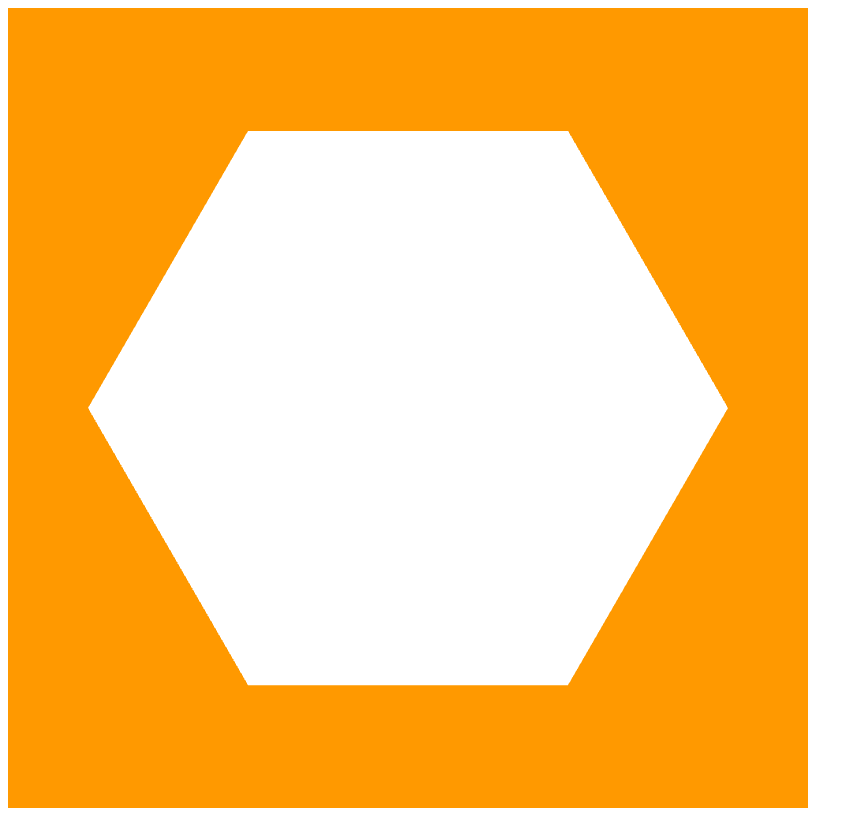
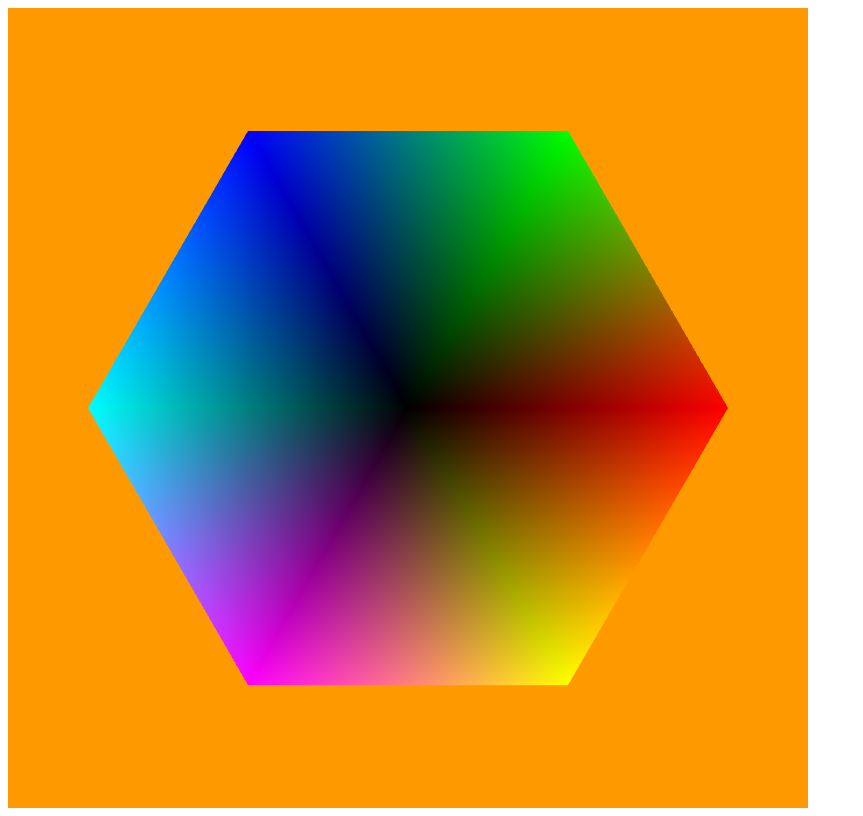
Before and after one commit to holtrop/webgl-experiments, a plain HTML site: page hello_world/index.html in a window 1280 px wide. Shown: the whole page, without its empty margins (0-863 px from the left). Drawn offline with Linux system fonts and the light colour scheme.

Commit message:
add color to hello_world experiment

```diff
--- a/hello_world/index.html
+++ b/hello_world/index.html
@@ -3,18 +3,22 @@
     <title>Hello World</title>
     <script id="v-main" type="x-shader/x-vertex">
 attribute vec2 position;
+attribute vec3 color;
+varying vec3 color_i;
 
 void main(void)
 {
   gl_Position = vec4(position, 0.0, 1.0);
+  color_i = color;
 }
     </script>
     <script id="f-main" type="x-shader/x-fragment">
 precision mediump float;
+varying vec3 color_i;
 
 void main(void)
 {
-  gl_FragColor = vec4(1.0, 1.0, 1.0, 1.0);
+  gl_FragColor = vec4(color_i, 1.0);
 }
     </script>
     <script>
@@ -94,14 +98,14 @@ function init_shaders()
   gl.useProgram(program);
 
   program.attr_position = gl.getAttribLocation(program, "position");
-  gl.enableVertexAttribArray(program.attr_position);
-//  program.attr_color = gl.getAttribLocation(program, "color");
+  program.attr_color = gl.getAttribLocation(program, "color");
 }
 
 function init_buffers()
 {
   buffer = gl.createBuffer(1);
   gl.bindBuffer(gl.ARRAY_BUFFER, buffer);
+
   var vertices = [0.0, 0.0];
   for (var i = 0; i < 6; i++)
   {
@@ -110,7 +114,18 @@ function init_buffers()
   }
   vertices.push(vertices[2]);
   vertices.push(vertices[3]);
-  gl.bufferData(gl.ARRAY_BUFFER, new Float32Array(vertices), gl.STATIC_DRAW);
+  var colors = [
+    0, 0, 0,
+    1, 0, 0,
+    0, 1, 0,
+    0, 0, 1,
+    0, 1, 1,
+    1, 0, 1,
+    1, 1, 0,
+    1, 0, 0
+    ];
+
+  gl.bufferData(gl.ARRAY_BUFFER, new Float32Array(vertices.concat(colors)), gl.STATIC_DRAW);
 }
 
 function draw()
@@ -121,6 +136,10 @@ function draw()
 
   gl.bindBuffer(gl.ARRAY_BUFFER, buffer);
   gl.vertexAttribPointer(program.attr_position, 2, gl.FLOAT, false, 0, 0);
+  gl.enableVertexAttribArray(program.attr_position);
+  gl.bindBuffer(gl.ARRAY_BUFFER, buffer);
+  gl.vertexAttribPointer(program.attr_color, 3, gl.FLOAT, false, 0, 8 * 2 * 4);
+  gl.enableVertexAttribArray(program.attr_color);
   gl.drawArrays(gl.TRIANGLE_FAN, 0, 8);
 }
     </script>
```
